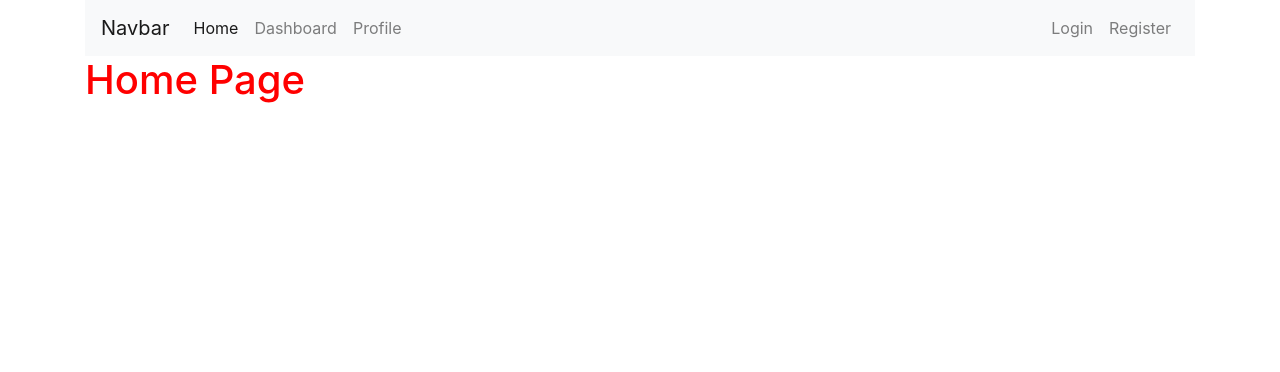
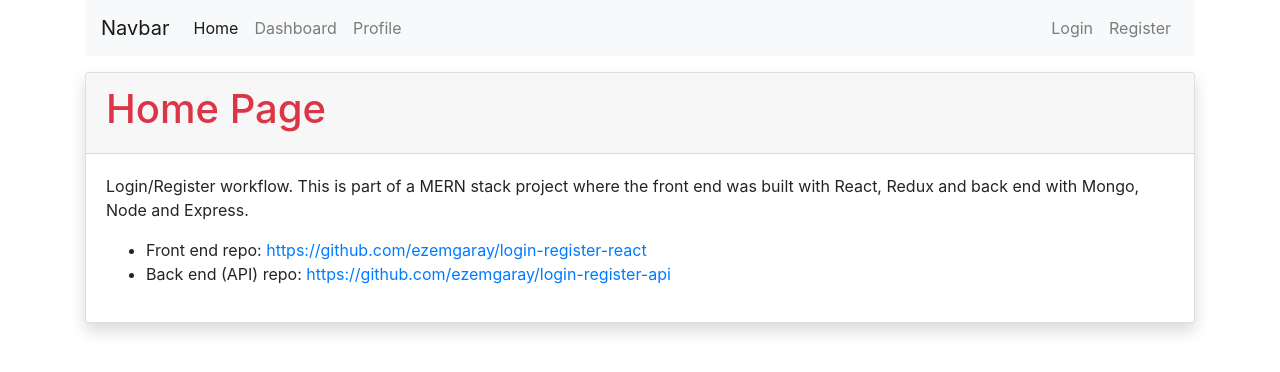
Before and after one commit to ezemgaray/login-register-react, a React (Create React App) app: page / in a window 1280 px wide. Shown: the top 372 px of the page. Built offline with nearby package versions, Linux system fonts and the light colour scheme.

Commit message:
Update HomePage - Add small description.

```diff
--- a/src/pages/HomePage.js
+++ b/src/pages/HomePage.js
@@ -1,10 +1,26 @@
 import React        from 'react'
 import {NavigationContainer} from '../redux/containers/components/NavigationContainer'
-
 
 export const HomePage = () => (
   <div className="container">
     <NavigationContainer />
-    <h1 style={{color:'red'}}>Home Page</h1>
+    <div className="card shadow mt-3">
+      <div className="card-header">
+        <h1 className="text-danger">Home Page</h1>
+      </div>
+      <div className="card-body">
+        <p>
+          Login/Register workflow. This is part of a MERN stack project where the front end was built with React, Redux and back end with Mongo, Node and Express.
+        </p>
+        <ul>
+          <li>
+            Front end repo: <a href="https://github.com/ezemgaray/login-register-react">https://github.com/ezemgaray/login-register-react</a>
+          </li>
+          <li>
+            Back end (API) repo: <a href="https://github.com/ezemgaray/login-register-api">https://github.com/ezemgaray/login-register-api</a>
+          </li>
+        </ul>
+      </div>
+    </div>
   </div>
 )
```
Also changed, not shown: 1 other file (tests, documents, lock files or other folders).
